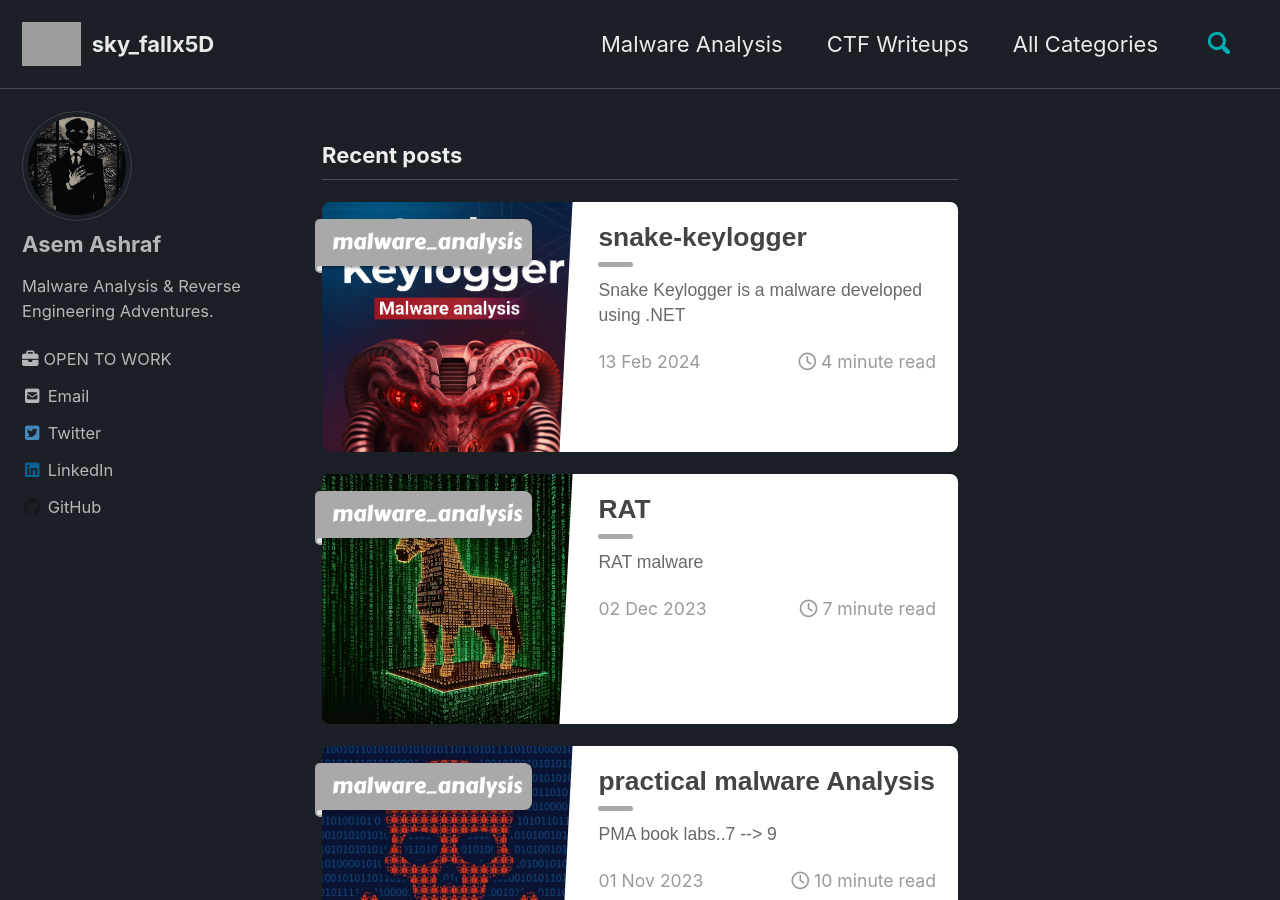
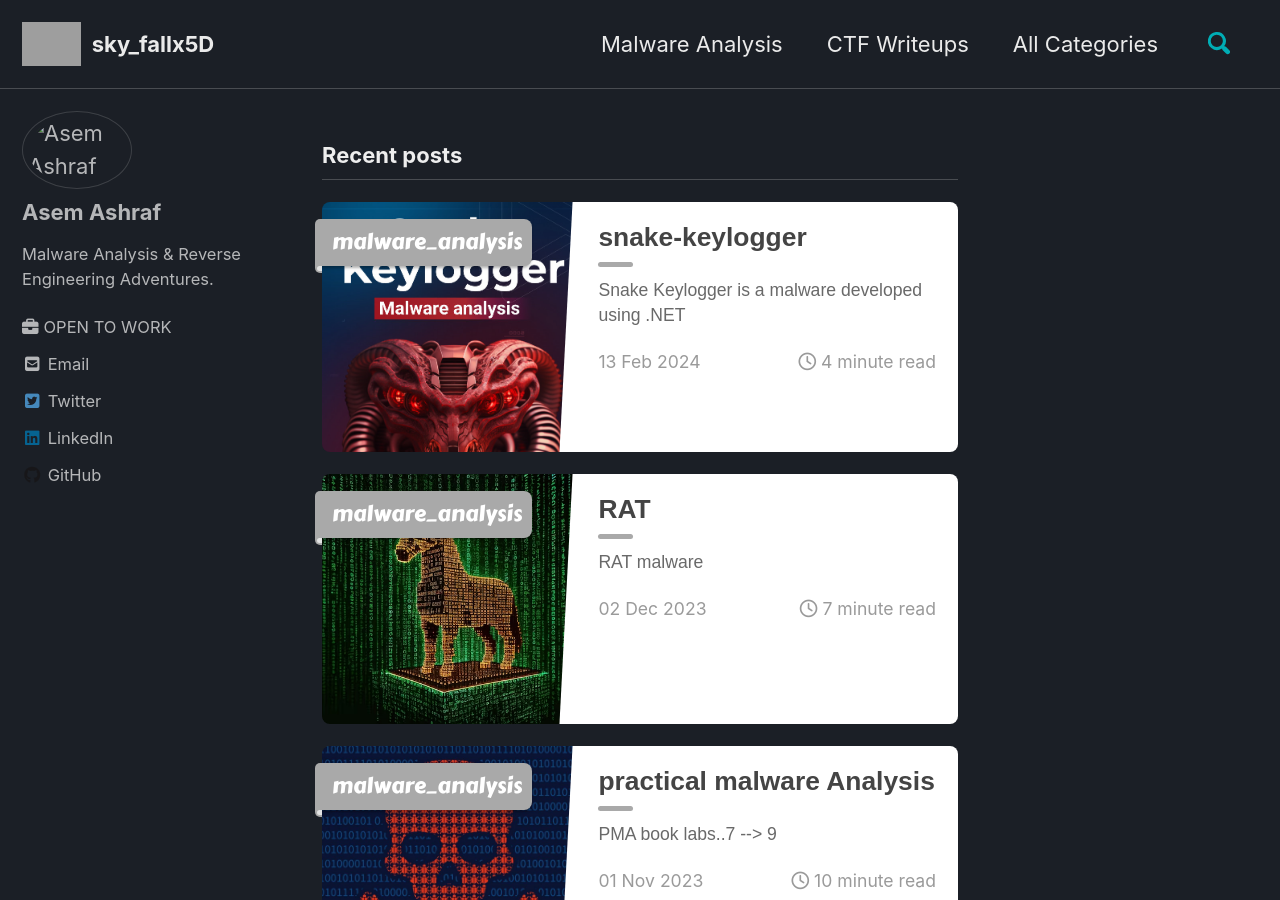
Before and after one commit to Asem-Git-Hub/Asem-Git-Hub.github.io, a Jekyll site: the page built from index.html, in a window 1280 px wide and 900 px high. Built offline with Jekyll 4.4.1, drawn with Linux system fonts in a browser that asks for light colours; cached includes are drawn as plain includes; nearby versions of some CDN libraries; the list of posts is cut into pages by our own code; grey boxes are pictures that could not be loaded.

Commit message:
Update _config.yml

```diff
--- a/_config.yml
+++ b/_config.yml
@@ -93,7 +93,7 @@
 # Site Author
 author:
   name: "Asem Ashraf"
-  avatar: /assets/images/site_data/avatar.jpg # path of avatar image, e.g. "/assets/images/bio-photo.jpg"
+  avatar: /assets/images/site-data/avatar.jpg # path of avatar image, e.g. "/assets/images/bio-photo.jpg"
   bio: "Malware Analysis & Reverse Engineering Adventures."
   # location: "Area 51"
   email:
```
